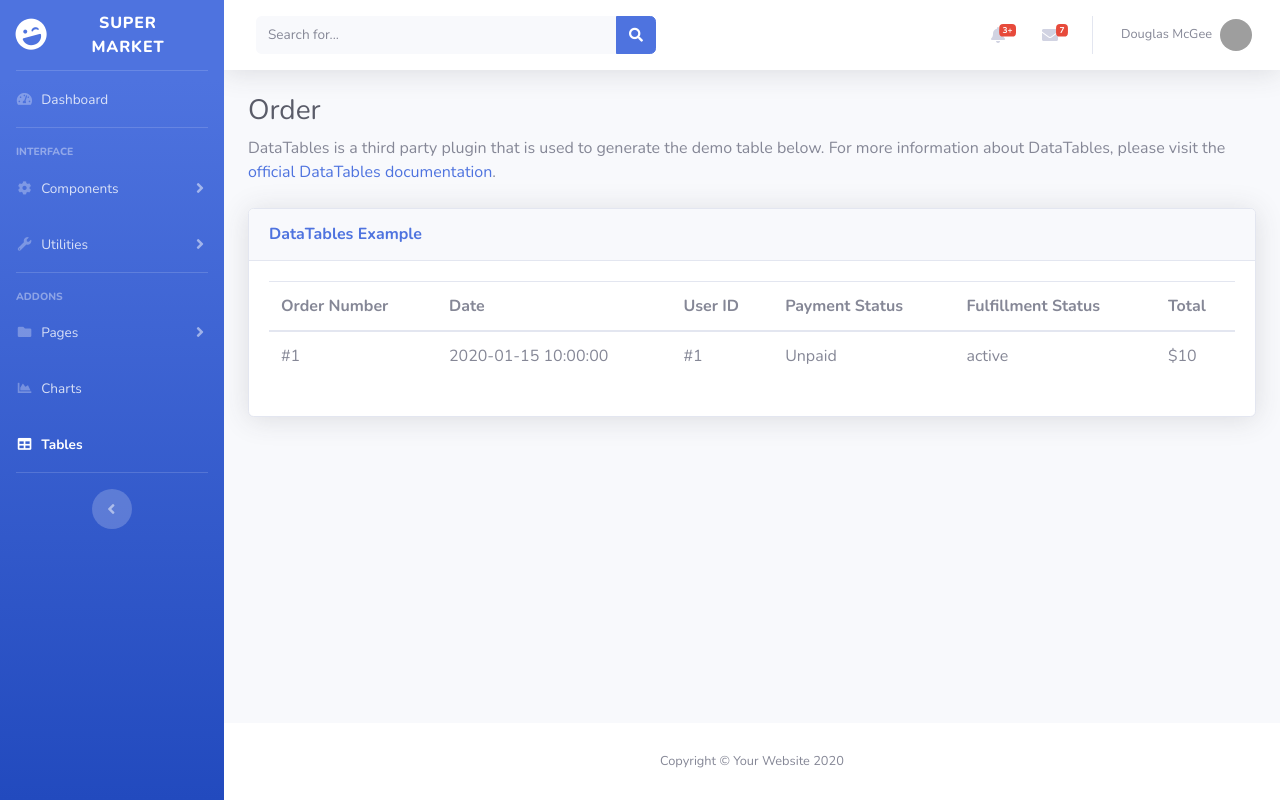
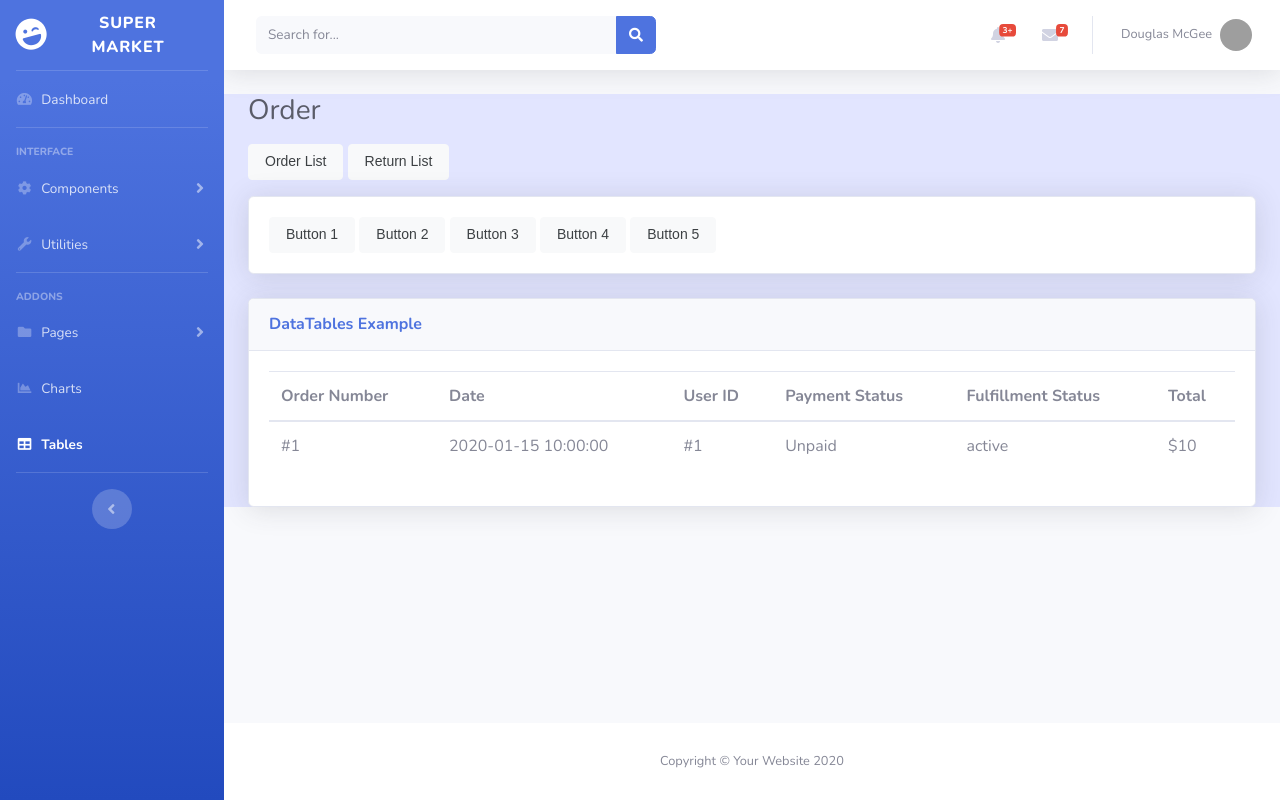
Before and after one commit to JeongyeongP/CAN302-Admin-Page, a PHP site: page /order.php in a window 1280 px wide. Run offline with PHP 8.4, Linux system fonts and the light colour scheme; tables that the repository leaves empty or names only in its code hold one stand-in row (values such as "Sample post"); some libraries are stand-ins or nearby versions; grey boxes are pictures that could not be loaded.

Commit message:
Button CSS Update

```diff
--- /dev/null
+++ b/css/button.css
@@ -0,0 +1,64 @@
+.button-16 {
+    background-color: #f8f9fa;
+    border: 1px solid #f8f9fa;
+    border-radius: 4px;
+    color: #3c4043;
+    cursor: pointer;
+    font-family: arial,sans-serif;
+    font-size: 14px;
+    height: 36px;
+    line-height: 27px;
+    min-width: 54px;
+    padding: 0 16px;
+    text-align: center;
+    user-select: none;
+    -webkit-user-select: none;
+    touch-action: manipulation;
+    white-space: pre;
+  }
+
+  .button-16:hover {
+    border-color: #dadce0;
+    box-shadow: rgba(0, 0, 0, .1) 0 1px 1px;
+    color: #202124;
+  }
+
+  .button-16:focus {
+    border-color: #4285f4;
+    outline: none;
+  }
+
+/* CSS */
+.button-38 {
+  background-color: #FFFFFF;
+  border: 0;
+  border-radius: .5rem;
+  box-sizing: border-box;
+  color: #111827;
+  font-family: "Inter var",ui-sans-serif,system-ui,-apple-system,system-ui,"Segoe UI",Roboto,"Helvetica Neue",Arial,"Noto Sans",sans-serif,"Apple Color Emoji","Segoe UI Emoji","Segoe UI Symbol","Noto Color Emoji";
+  font-size: .875rem;
+  font-weight: 600;
+  line-height: 1.25rem;
+  padding: .75rem 1rem;
+  text-align: center;
+  text-decoration: none #D1D5DB solid;
+  text-decoration-thickness: auto;
+  box-shadow: 0 1px 3px 0 rgba(0, 0, 0, 0.1), 0 1px 2px 0 rgba(0, 0, 0, 0.06);
+  cursor: pointer;
+  user-select: none;
+  -webkit-user-select: none;
+  touch-action: manipulation;
+}
+
+.button-38:hover {
+  background-color: rgb(249,250,251);
+}
+
+.button-38:focus {
+  outline: 2px solid transparent;
+  outline-offset: 2px;
+}
+
+.button-38:focus-visible {
+  box-shadow: none;
+}
--- a/order.php
+++ b/order.php
@@ -8,6 +8,7 @@
     <meta name="viewport" content="width=device-width, initial-scale=1, shrink-to-fit=no">
     <meta name="description" content="">
     <meta name="author" content="">
+
 
     <title>Order List</title>
 
@@ -22,6 +23,9 @@
 
     <!-- Custom styles for this page -->
     <link href="vendor/datatables/dataTables.bootstrap4.min.css" rel="stylesheet">
+
+    <!-- Button Style -->
+    <link href="css/button.css" rel="stylesheet">
 
 </head>
 
@@ -361,15 +365,31 @@
                 <!-- End of Topbar -->
 
                 <!-- Begin Page Content -->
-                <div class="container-fluid">
+                <div class="container-fluid" style="background-color: #E2E5FF;">
 
                     <!-- Page Heading -->
-                    <h1 class="h3 mb-2 text-gray-800">Order</h1>
-                    <p class="mb-4">DataTables is a third party plugin that is used to generate the demo table below.
-                        For more information about DataTables, please visit the <a target="_blank"
-                            href="https://datatables.net">official DataTables documentation</a>.</p>
+                    <h1 class="h3 mb-3 text-gray-800" style="margin-bottom: 1rem;">Order</h1>
+                    <div class="button-container" style="margin-bottom: 1rem;">
+                                <button class="button-16" role="button">Order List</button>
+                                <button class="button-16" role="button">Return List</button>
+                    </div>
 
-                    <!-- DataTales Example -->
+
+                    <!-- Order -->
+                    <!-- Filter & Search -->
+                    <div class="card shadow mb-4">
+                        <div class="card-body">
+                            <div class="button-container">
+                                <button class="button-16" role="button">Button 1</button>
+                                <button class="button-16" role="button">Button 2</button>
+                                <button class="button-16" role="button">Button 3</button>
+                                <button class="button-16" role="button">Button 4</button>
+                                <button class="button-16" role="button">Button 5</button>
+                            </div>
+                        </div>
+                    </div>
+
+                    <!-- Order List -->
                     <div class="card shadow mb-4">
                         <div class="card-header py-3">
                             <h6 class="m-0 font-weight-bold text-primary">DataTables Example</h6>
```
